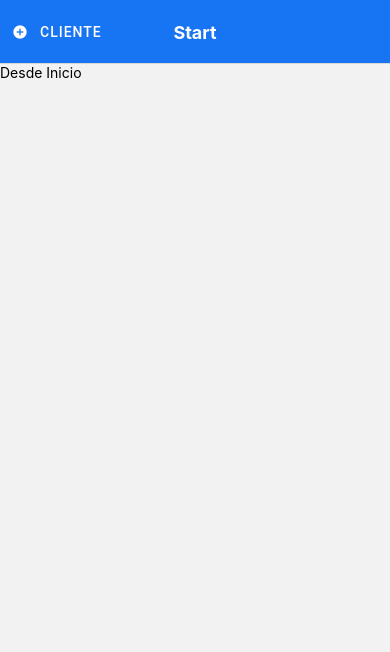
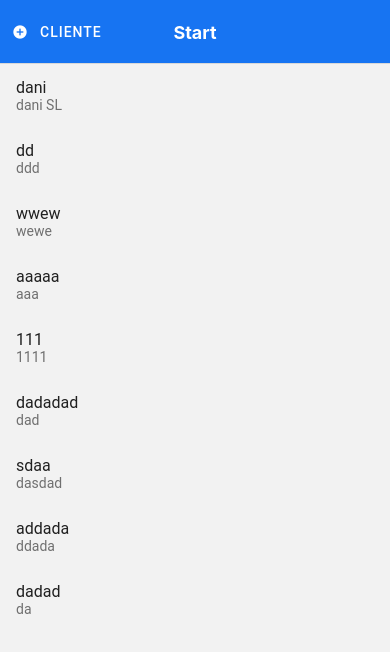
Before and after one commit to dajoreca/crudNative, a React Native app: screen /Start in a window 390 px wide. Shown: the top 652 px of the page. Built offline with nearby package versions, Linux system fonts and the light colour scheme; data requests are answered from the project's data file.

Commit message:
ClientsOnPrincipalPage

```diff
--- a/Views/Start.js
+++ b/Views/Start.js
@@ -1,11 +1,38 @@
-import React from "react";
-import { Text } from "react-native";
-
+import axios from "axios";
+import React, {useEffect, useState} from "react";
+import { Text, FlatList, View } from "react-native";
+import { List } from "react-native-paper";
 
 const Start = () => {
+
+    //state de la APP
+    const [ clientes, guardarClientes ] = useState([]);
+
+    useEffect(() => {
+        const obtenerClienteApi = async () => {
+            try {
+                const resultado = await axios.get ('http://localhost:3000/clientes');
+                guardarClientes(resultado.data)
+            } catch (error) {
+                console.log(error)
+            }
+        }
+        obtenerClienteApi();
+    }, []);
     return (
-        <Text>Desde Inicio
-        </Text>
+        <View>
+
+            <FlatList
+                data={clientes}
+                keyExtractor={ cliente => (cliente.id).toString() }
+                renderItem={ ({item}) => (  //funcion que haces que se vea el componente
+                    <List.Item
+                        title={item.nombre}
+                        description={item.empresa}
+                    />
+                )}
+            />
+        </View>
      );
 }
 
--- a/Views/newClient.js
+++ b/Views/newClient.js
@@ -4,7 +4,7 @@ import { TextInput, Headline, Button, Paragraph, Dialog, Portal } from "react-na
 import globalStyles from "../Styles/global";
 import axios from "axios";
 
-const newClient = () => {
+const newClient = ({navigation}) => {
 
     //Campos Formulario
 
@@ -27,8 +27,11 @@ const newClient = () => {
 
             //guardar el cliente en la API
 
-            axios.post('http://localhost:3000/clientes', cliente)
-
+            try {
+                await axios.post('http://localhost:3000/clientes', cliente)
+            } catch (error) {
+                console.log(error);
+            }
                 //para una app y necesites ios y android se hara lo siguiente
 
                     //try {
@@ -44,8 +47,14 @@ const newClient = () => {
 
             //redireccionar
 
+            navigation.navigate('Start');
+
             //limpiar el formulario
 
+            guardarNombre('')
+            guardarTelefono('')
+            guardarCorreo('')
+            guardarEmpresa('')
 
         }
 
--- a/db.json
+++ b/db.json
@@ -13,6 +13,55 @@
       "empresa": "ddd",
       "correo": "dddd",
       "id": 2
+    },
+    {
+      "nombre": "wwew",
+      "telefono": "ewe",
+      "empresa": "wewe",
+      "correo": "wewe",
+      "id": 3
+    },
+    {
+      "nombre": "aaaaa",
+      "telefono": "aaaa",
+      "empresa": "aaa",
+      "correo": "aaaa",
+      "id": 4
+    },
+    {
+      "nombre": "111",
+      "telefono": "11111",
+      "empresa": "1111",
+      "correo": "1111",
+      "id": 5
+    },
+    {
+      "nombre": "dadadad",
+      "telefono": "adadada",
+      "empresa": "dad",
+      "correo": "dddada",
+      "id": 6
+    },
+    {
+      "nombre": "sdaa",
+      "telefono": "sdasd",
+      "empresa": "dasdad",
+      "correo": "asdasda",
+      "id": 7
+    },
+    {
+      "nombre": "addada",
+      "telefono": "dadadad",
+      "empresa": "ddada",
+      "correo": "adadada",
+      "id": 8
+    },
+    {
+      "nombre": "dadad",
+      "telefono": "adadad",
+      "empresa": "da",
+      "correo": "adada",
+      "id": 9
     }
   ]
 }
```
